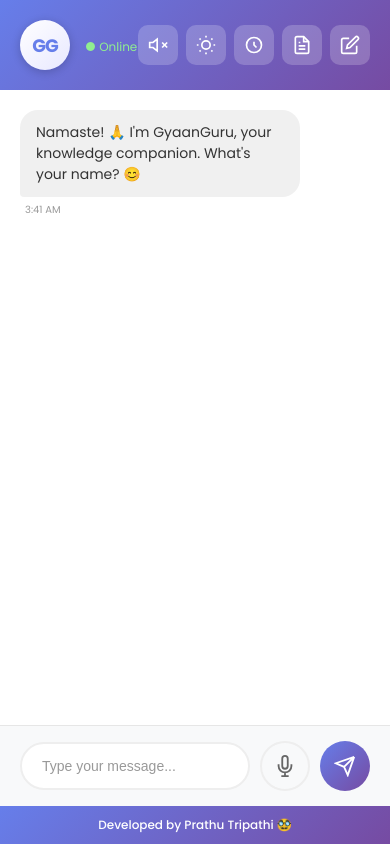
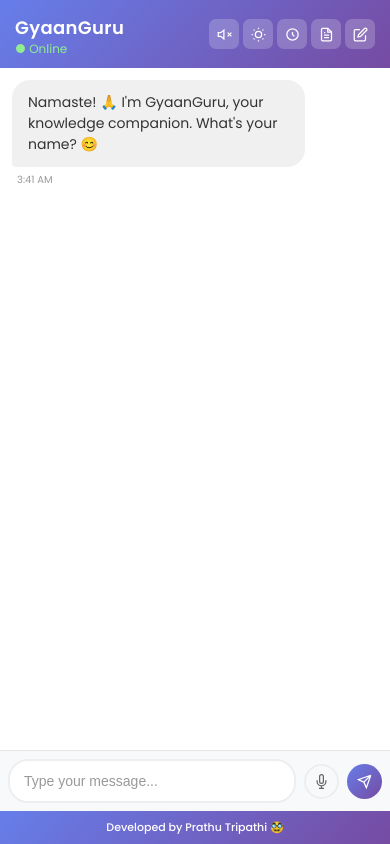
Before and after one commit to prathutiwari/gyaanguru, a website: page public/index.html in a window 390 px wide. Drawn offline with Linux system fonts and the light colour scheme.

Commit message:
fixing mobile issues icons size

```diff
--- a/public/styles.css
+++ b/public/styles.css
@@ -75,149 +75,6 @@ body {
   flex: 1;
   min-height: 0;
   overflow-y: auto;
-}
-
-@media (max-width: 768px) {
-  html, body {
-    width: 100%;
-    height: 100%;
-    overflow: hidden;
-  }
-
-  body {
-    padding: 0;
-  }
-
-  .chat-container {
-    position: fixed;
-    inset: 0;
-    width: 100%;
-    max-width: 100%;
-    height: 100dvh;
-    min-height: 100dvh;
-    max-height: 100dvh;
-    margin: 0;
-    border-radius: 0;
-    overflow: hidden;
-    display: flex;
-    flex-direction: column;
-  }
-
-  .chat-header,
-  .typing-indicator,
-  .chat-input-container,
-  .chat-footer {
-    flex: 0 0 auto;
-  }
-
-  .chat-messages,
-  .history-view {
-    flex: 1 1 auto;
-    min-height: 0;
-    overflow-y: auto;
-    overflow-x: hidden;
-    -webkit-overflow-scrolling: touch;
-    overscroll-behavior: contain;
-  }
-
-  .chat-header {
-    position: relative;
-    z-index: 5;
-    padding: 10px 8px;
-    gap: 8px;
-    min-height: 68px;
-  }
-
-  .bot-avatar {
-    width: 32px;
-    height: 32px;
-    font-size: 12px;
-    flex-shrink: 0;
-  }
-
-  .bot-info {
-    flex: 0 0 auto;
-    min-width: 0;
-  }
-
-  .bot-info h1 {
-    display: none;
-  }
-
-  .status {
-    font-size: 11px;
-    line-height: 1;
-    white-space: nowrap;
-  }
-
-  .header-actions {
-    margin-left: auto;
-    display: flex;
-    gap: 4px;
-    flex-shrink: 0;
-  }
-
-  .header-btn {
-    width: 28px;
-    height: 28px;
-    border-radius: 8px;
-    padding: 0;
-    flex-shrink: 0;
-  }
-
-  .header-btn svg {
-    width: 14px;
-    height: 14px;
-  }
-
-  .chat-messages {
-    padding: 12px;
-    gap: 10px;
-  }
-
-  .typing-indicator {
-    padding: 0 12px 8px;
-  }
-
-  .chat-input-container {
-    position: relative;
-    z-index: 5;
-    padding: 8px;
-    gap: 8px;
-    align-items: center;
-    border-top: 1px solid #e6e6e6;
-    background: var(--input-bg);
-  }
-
-  #messageInput {
-    min-height: 44px;
-    padding: 12px 14px;
-    border-radius: 20px;
-    font-size: 14px;
-    width: 100%;
-  }
-
-  .send-button,
-  .voice-button {
-    width: 44px;
-    height: 44px;
-    min-width: 44px;
-    min-height: 44px;
-    flex-shrink: 0;
-  }
-
-  .send-button svg,
-  .voice-button svg {
-    width: 20px;
-    height: 20px;
-  }
-
-  .chat-footer {
-    position: relative;
-    z-index: 5;
-    padding: 8px;
-    font-size: 11px;
-  }
 }
 
 /* Header Styles */
@@ -1122,3 +979,154 @@ body {
   font-size: 11px;
   opacity: 0.8;
 }
+
+
+@media (max-width: 768px) {
+  html, body {
+    width: 100%;
+    height: 100%;
+    overflow: hidden;
+  }
+
+  body {
+    padding: 0;
+  }
+
+  .chat-container {
+    position: fixed;
+    inset: 0;
+    width: 100%;
+    max-width: 100%;
+    height: 100dvh;
+    min-height: 100dvh;
+    max-height: 100dvh;
+    margin: 0;
+    border-radius: 0;
+    overflow: hidden;
+    display: flex;
+    flex-direction: column;
+  }
+
+  .chat-header,
+  .typing-indicator,
+  .chat-input-container,
+  .chat-footer {
+    flex: 0 0 auto;
+  }
+
+  .chat-messages,
+  .history-view {
+    flex: 1 1 auto;
+    min-height: 0;
+    overflow-y: auto;
+    overflow-x: hidden;
+    -webkit-overflow-scrolling: touch;
+    overscroll-behavior: contain;
+  }
+
+  .chat-header {
+    position: relative;
+    z-index: 5;
+    padding: 8px 15px;
+    gap: 8px;
+    min-height: 68px;
+  }
+
+  .bot-avatar {
+    width: 32px;
+    height: 32px;
+    font-size: 12px;
+    flex-shrink: 0;
+  }
+
+  .bot-info {
+    flex: 0 0 auto;
+    min-width: 0;
+  }
+
+  .bot-avatar {
+    display: none;
+  }
+
+  .bot-info h1 {
+    display: block;
+    font-size: 18px;
+    font-weight: 600;
+  }
+
+  .status {
+    display: block;
+    font-size: 12px;
+    margin-top: 2px;
+    line-height: 1;
+    white-space: nowrap;
+  }
+
+
+  .header-actions {
+    margin-left: auto;
+    display: flex;
+    gap: 4px;
+    flex-shrink: 0;
+  }
+
+  .header-btn {
+    width: 30px;
+    height: 30px;
+    border-radius: 7px;
+  }
+
+  .header-btn svg {
+    width: 15px;
+    height: 15px;
+  }
+
+  .chat-messages {
+    padding: 12px;
+    gap: 10px;
+  }
+
+  .typing-indicator {
+    padding: 0 12px 8px;
+  }
+
+  .chat-input-container {
+    position: relative;
+    z-index: 5;
+    padding: 8px;
+    gap: 8px;
+    align-items: center;
+    border-top: 1px solid #e6e6e6;
+    background: var(--input-bg);
+  }
+
+  #messageInput {
+    min-height: 44px;
+    padding: 12px 14px;
+    border-radius: 20px;
+    font-size: 14px;
+    width: 100%;
+  }
+
+  .send-button,
+  .voice-button {
+    width: 35px;
+    height: 35px;
+    min-width: 35px;
+    min-height: 35px;
+    flex-shrink: 0;
+  }
+
+  .send-button svg,
+  .voice-button svg {
+    width: 15px;
+    height: 15px;
+  }
+
+  .chat-footer {
+    position: relative;
+    z-index: 5;
+    padding: 8px;
+    font-size: 11px;
+  }
+}
```
